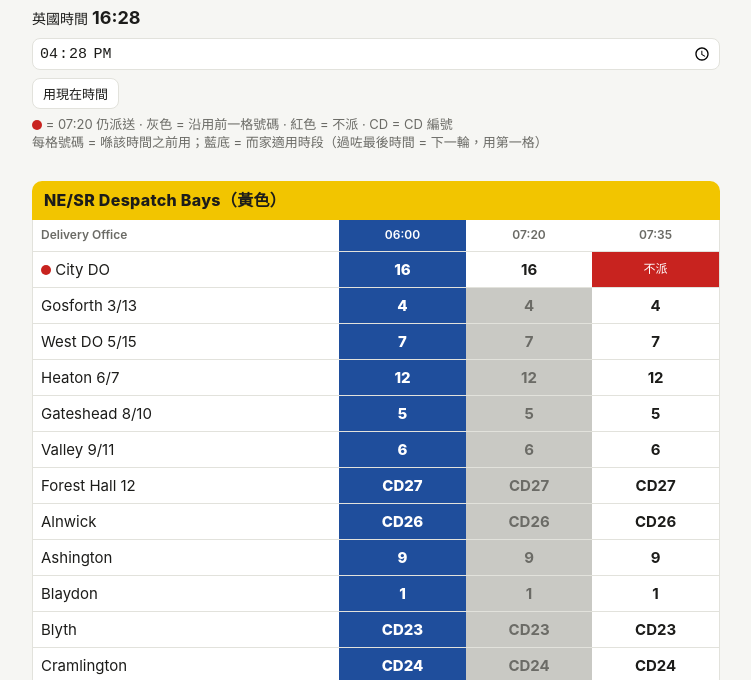
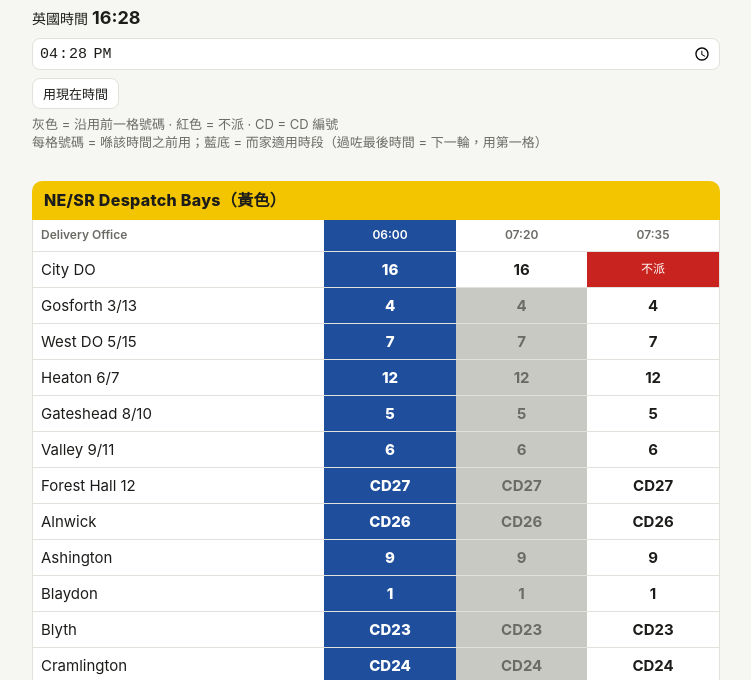
Before and after one commit to oliverlmc2026/bay-lookup-k7q3, a plain HTML site: page index.html in a window 1280 px wide. Shown: the part 120-800 px from the top of the page, without its empty margins (264-1015 px from the left). Drawn offline with Linux system fonts and the light colour scheme.

Commit message:
Remove red dot markers
Co-Authored-By: Claude Sonnet 5.5 <noreply@anthropic.com>
Claude-Session: https://claude.ai/code/session_01D33bnxpmxiX3YCsz48d4L3

```diff
--- a/index.html
+++ b/index.html
@@ -72,7 +72,7 @@ td.now{background:var(--ts)!important;color:#fff!important;font-weight:800}
     <button class="clear" id="clr" aria-label="清除">×</button>
   </div>
   <div class="clock"><span id="ctext"></span><input type="time" id="tm" aria-label="模擬時間"><button id="tnow">用現在時間</button></div>
-  <div class="hint"><span class="dot"></span> = 07:20 仍派送 · 灰色 = 沿用前一格號碼 · 紅色 = 不派 · CD = CD 編號<br>每格號碼 = 喺該時間之前用；藍底 = 而家適用時段（過咗最後時間 = 下一輪，用第一格）</div>
+  <div class="hint">灰色 = 沿用前一格號碼 · 紅色 = 不派 · CD = CD 編號<br>每格號碼 = 喺該時間之前用；藍底 = 而家適用時段（過咗最後時間 = 下一輪，用第一格）</div>
 </div>
 <div id="results"></div>
 <div id="tables"></div>
@@ -148,7 +148,7 @@ function render(){
       const m=matches(r,q);
       if(m) hits.push({s,r});
       if(q&&!m) continue;
-      body+=`<tr class="${m?'hit':''}"><td>${r[1]?'<span class="dot"></span> ':''}${r[0]}</td>${r[2].map((v,i)=>cellHTML(v,i===act,eff(r[2],i))).join('')}</tr>`;
+      body+=`<tr class="${m?'hit':''}"><td>${r[0]}</td>${r[2].map((v,i)=>cellHTML(v,i===act,eff(r[2],i))).join('')}</tr>`;
     }
     if(!body) continue;
     tables+=`<section><div class="sh ${s.id}">${s.title}</div><table><thead><tr><th>Delivery Office</th>${s.cols.map((c,i)=>`<th class="${i===act?'now':''}">${c}</th>`).join('')}</tr></thead><tbody>${body}</tbody></table></section>`;
@@ -159,7 +159,7 @@ function render(){
   if(!hits.length){res.innerHTML='<div class="none">搵唔到，試吓打少啲字（例如 only「gates」）。</div>';return}
   res.innerHTML=hits.slice(0,8).map(({s,r})=>{const act=activeIdx(s,now);
     const cur=act<0?'<span class="cur over">已過最後時段</span>':`<span class="cur">而家<b>${curText(eff(r[2],act))}</b></span>`;
-    return `<div class="res"><div class="top"><span class="nm">${r[0]}</span><span class="chip ${s.id}">${s.id.toUpperCase()}</span>${r[1]?'<span class="dot" title="07:20 仍派送"></span>':''}${cur}</div>
+    return `<div class="res"><div class="top"><span class="nm">${r[0]}</span><span class="chip ${s.id}">${s.id.toUpperCase()}</span>${cur}</div>
     <div class="slots">${r[2].map((v,i)=>slotHTML(s.cols[i],v,i===act,act>=0,eff(r[2],i))).join('')}</div></div>`}).join('');
 }
 $('#q').addEventListener('input',render);
```
